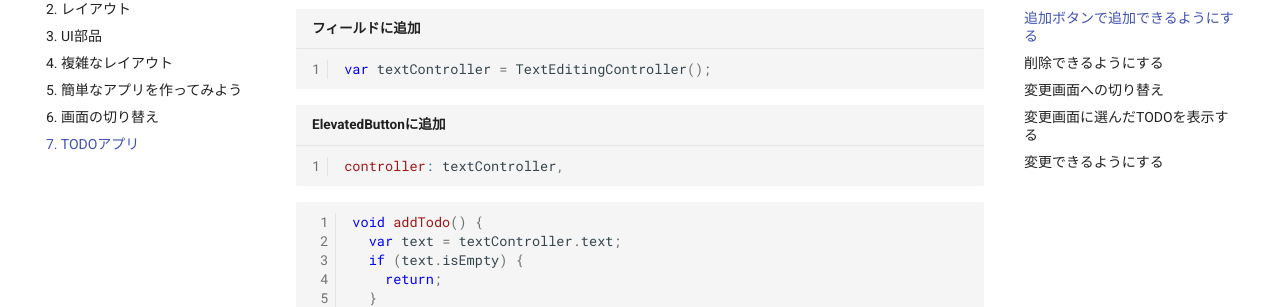
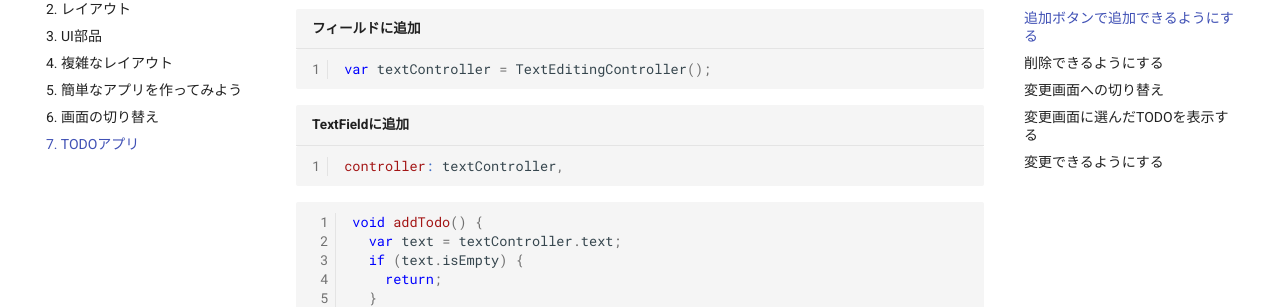
Before and after one commit to webarata3/doc-Flutter, an MkDocs documentation site: the page built from docs/flutter/07/index.md, in a window 1280 px wide and 900 px high, scrolled down 3723 px. Shown: the part 144-451 px from the top of the window. Built offline with MkDocs 1.6.1 and Material for MkDocs 9.7.7, drawn with Linux system fonts in a browser that asks for light colours.

Commit message:
追加場所の違いの修正

````diff
--- a/docs/flutter/07/index.md
+++ b/docs/flutter/07/index.md
@@ -127,7 +127,7 @@ Expanded(
 var textController = TextEditingController();
 ```
 
-```dart title="ElevatedButtonに追加"
+```dart title="TextFieldに追加"
 controller: textController,
 ```
 
````
